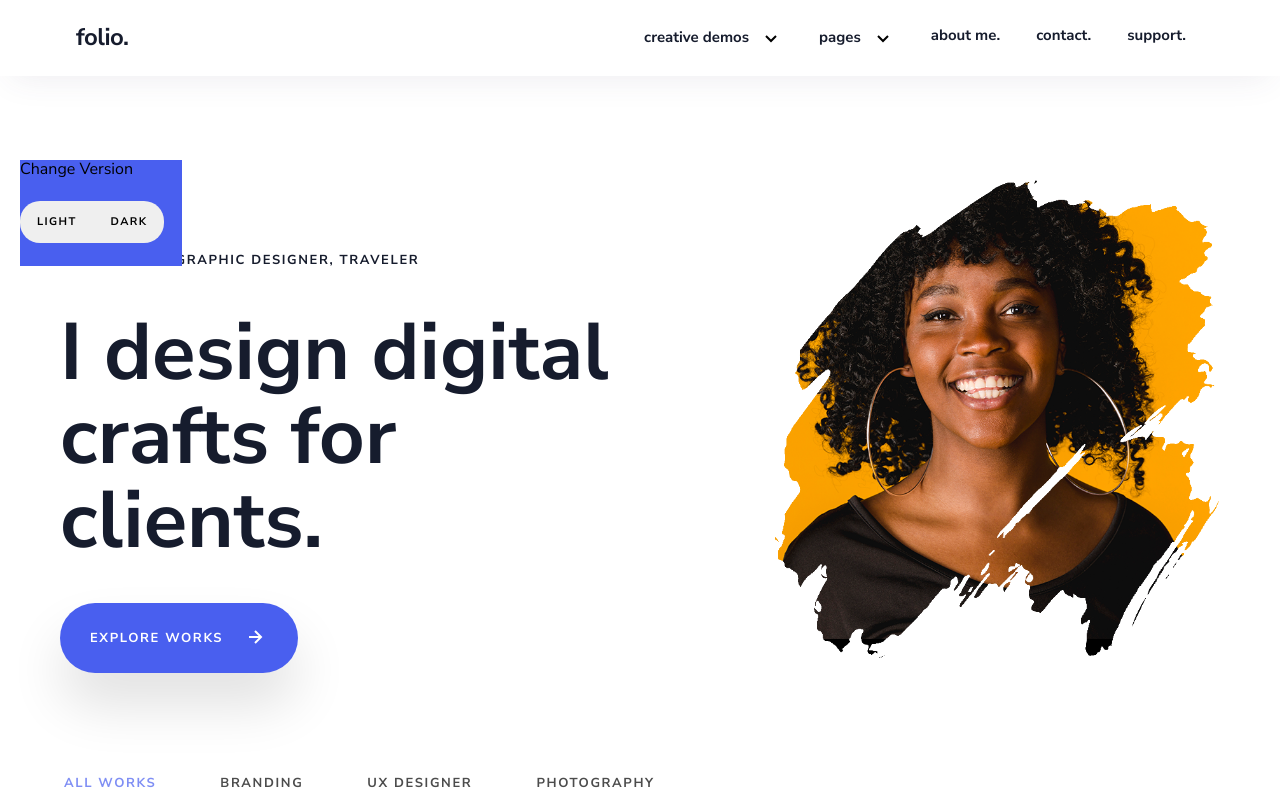
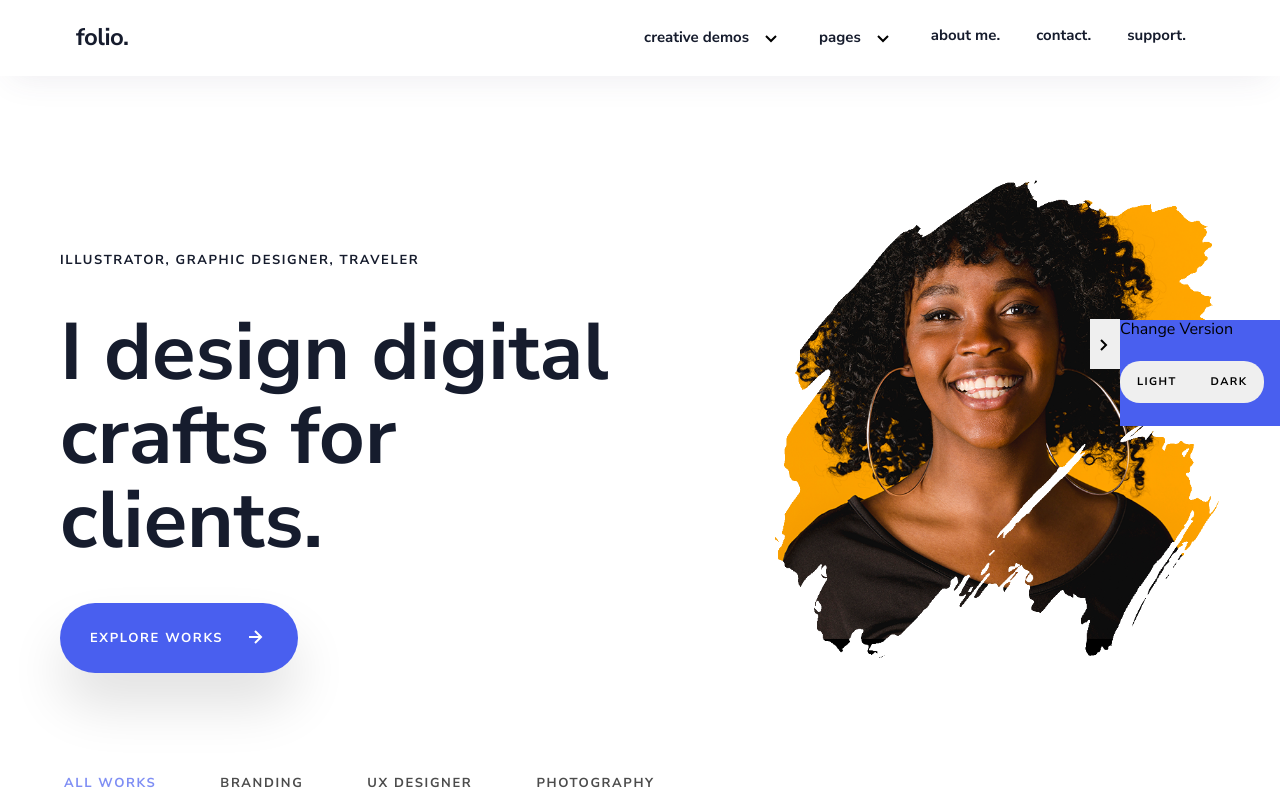
Before and after one commit to irwin7/folios, a plain HTML site: page index.html in a window 1280 px wide. Shown: the top 803 px of the page. Drawn offline with nearby package versions, Linux system fonts and the light colour scheme.

Commit message:
dark btn changed

```diff
--- a/css/style.css
+++ b/css/style.css
@@ -117,17 +117,16 @@ nav{
   margin-left: 10px;
 }
 
-#dark-light .container{
-  top: 20%;
-  left: 0;
-  position: absolute;
+#dark-light{
+  top: 40%;
+  right: -1020px;
+  position: fixed;
   z-index: 111111;
-  overflow-x: hidden;
 }
 
-/* .cev #dark-div{
-  right: -156px;
-} */
+.cev #dark-light{
+  right: -1180px;
+}
 
 .dark-div{
   width: 162.27px;
@@ -145,8 +144,9 @@ nav{
   background-repeat: no-repeat;
   background-position: top 1px left 12px;
   border: none;
-  top: 44px;
-  left: -42px;
+  top: 9px;
+  left: -20px;
+  cursor: pointer;
 }
 
 .darks-btn1{
```
